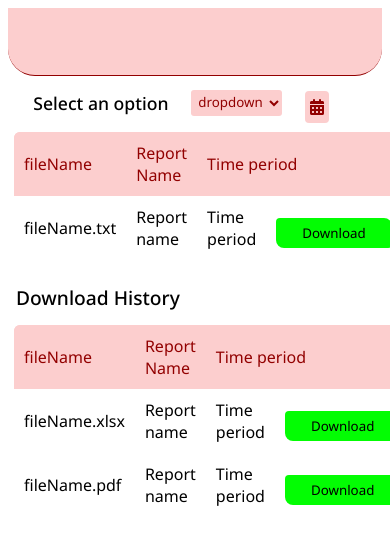
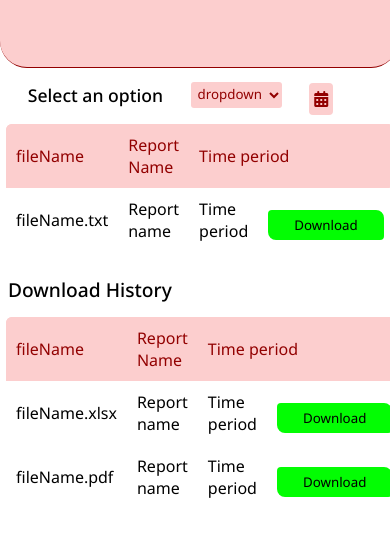
Before and after one commit to Dev7896/nirogya-downloadPage, a plain HTML site: page index.html in a window 390 px wide. Drawn offline with Linux system fonts and the light colour scheme.

Commit message:
Update download.css

```diff
--- a/download.css
+++ b/download.css
@@ -109,9 +109,12 @@ button {
 
 
 @media only screen and (max-width: 600px) {
-    .Main {
-        padding: 8px;
-    }
+
+    .Main .Header {
+    width: 102%;
+    height: 8dvh;
+}
+
     .Main .Main-one {
         width: 100%;
         padding: 6px;
```
